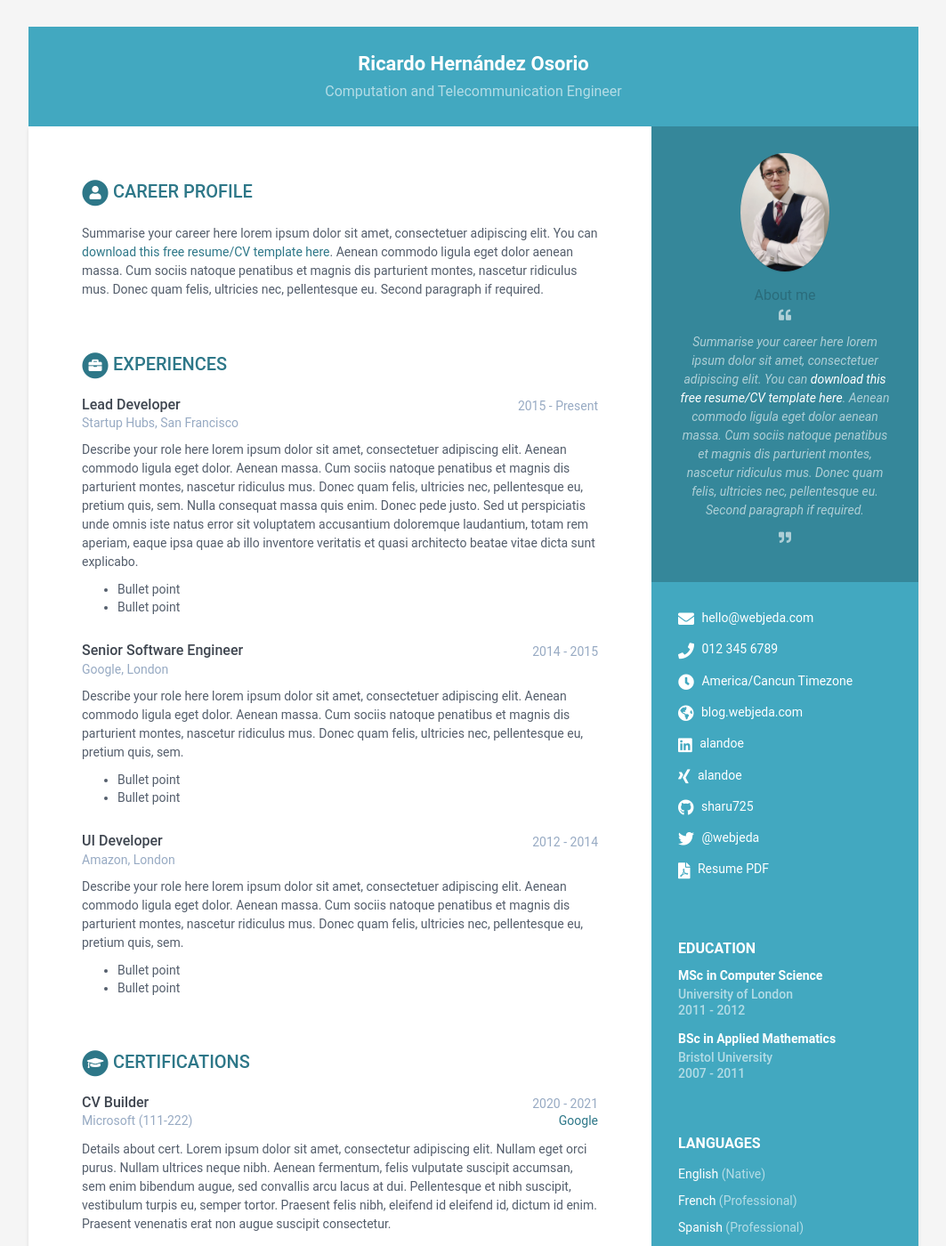
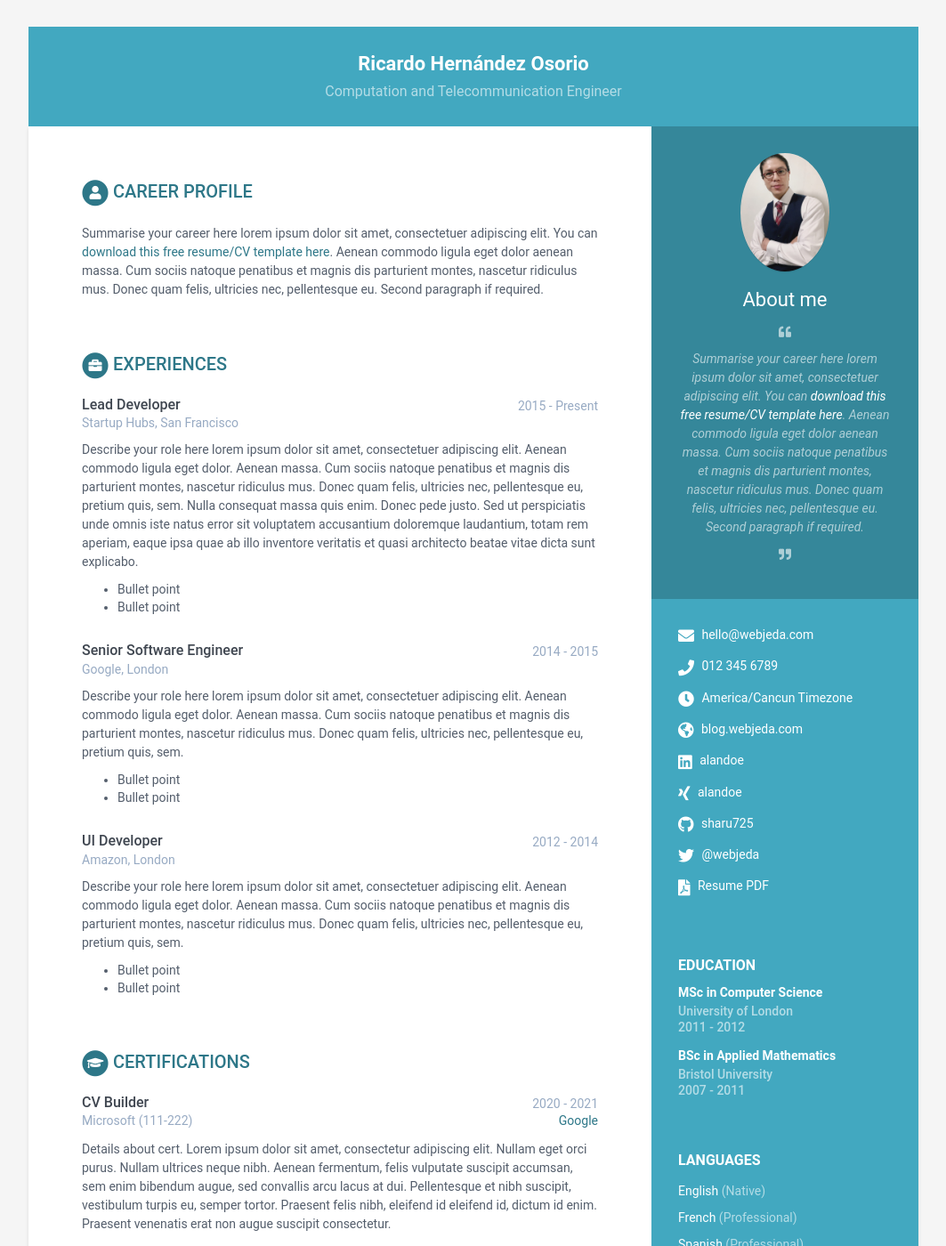
Before and after one commit to RicardoUAMmx/webcode, a Jekyll site: the page built from index.html, in a window 1280 px wide and 1400 px high. Shown: the whole window at 89% size, without its empty margins (108-1171 px from the left). Built offline with Jekyll 4.4.1, drawn with Linux system fonts in a browser that asks for light colours.

Commit message:
experimental cv-theme

```diff
--- a/_sass/_base.scss
+++ b/_sass/_base.scss
@@ -65,11 +65,10 @@ p {
     margin-bottom: 10px;
   }
   .tagline {
-	color: rgba(0, 0, 0, 0.2);
-    font-size: 16px;
+    font-size: 22px;
     font-weight: 400;
     margin-top: 0;
-    margin-bottom: 0;
+    margin-bottom: 10px;
   }
   .about {
     color: rgba(256, 256, 256, 0.6);
```
